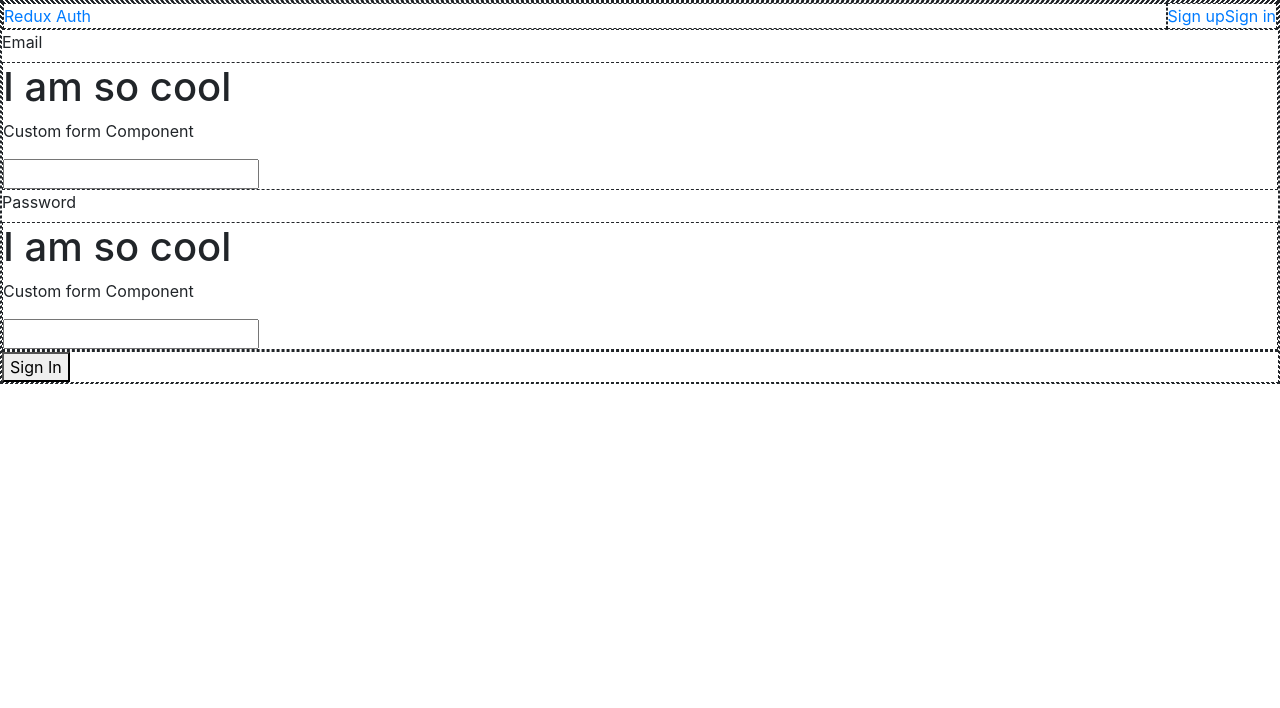
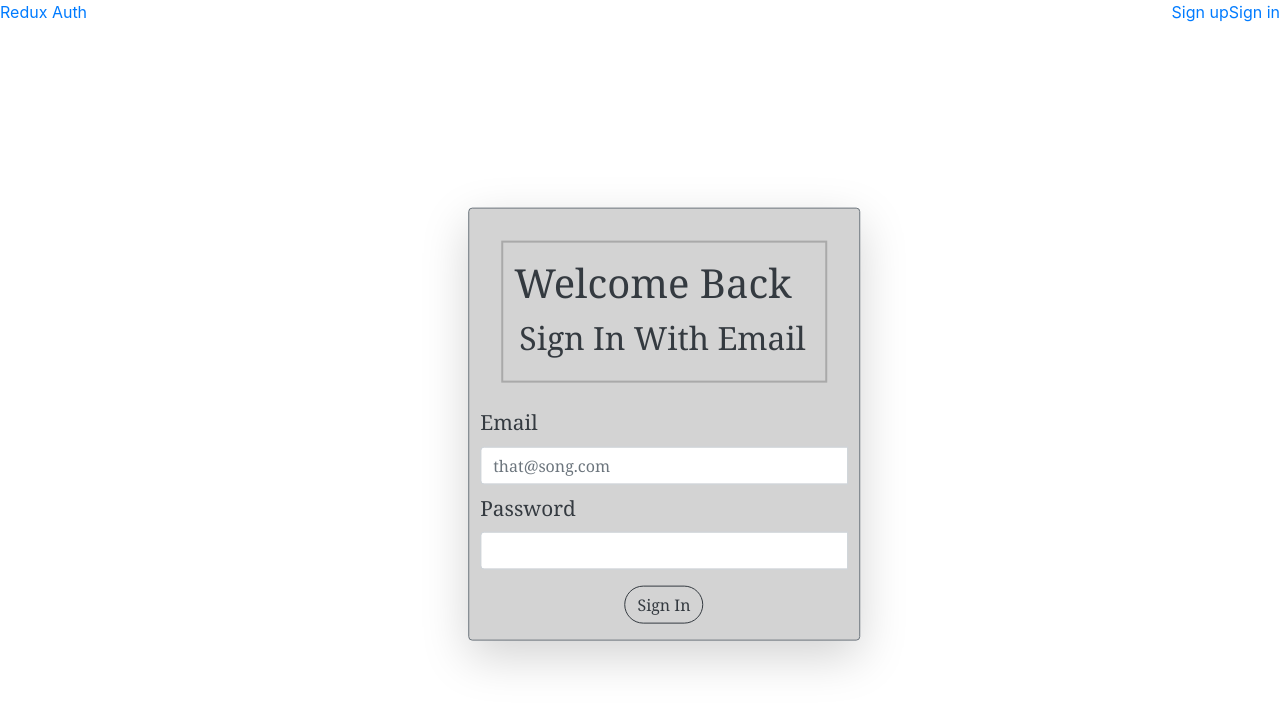
Before and after one commit to PeterBWu/that-song, a React (Create React App) app in the folder client/: page /signin in a window 1280 px wide. Shown: the top 708 px of the page. Built offline with nearby package versions, Linux system fonts and the light colour scheme.

Commit message:
added css and validation to signup, signin and signout(just started) containers, adjusted peter's style sheet to remove dotted borders

```diff
--- a/client/src/containers/auth/SignIn.js
+++ b/client/src/containers/auth/SignIn.js
@@ -17,7 +17,7 @@ class SignIn extends Component {
             <div>
                 <h1>I am so cool</h1>
                 <p>Custom form Component</p>
-                <input {...input}/>
+                <input {...input} />
             </div>
         )
     }
@@ -25,31 +25,63 @@ class SignIn extends Component {
     render() {
         const { handleSubmit } = this.props;
 
-        return(
-            <form onSubmit={handleSubmit(this.onSubmit)}>
-                <fieldset>
-                    <label>Email</label>
-                    <Field
-                        name='email'
-                        type='text'
-                        component={this.renderInput}
+        return (
+            <div
+            className="container
+                        d-flex
+                        justify-content-center
+                        text-dark"
+                        >
+            <form id="input_box"
+                onSubmit={handleSubmit(this.onSubmit)}
+                className="m-4 card border-secondary shadow-lg p-3 rounded">
+                <div className="m-3 p-3" style={{border: '2px darkgrey solid'}}>
+                    <h1 className="form-row card-title text-dark"
+                    >Welcome Back </h1>
+                    <h2>Sign In With Email</h2>
+                </div>
+
+                <fieldset className="form-row">
+                    <label className="mt-2"
+                        for="validationEmail">Email</label>
+                    <div className="input-group">
+                        <Field type="text"
+                            name="email"
+                            component="input"
+                            autoComplete="none"
+                            className="form-control"
+                            placeholder="that@song.com"
+                            aria-describedby="inputGroupPrepend"
+                            required/>
+                        <div className="invalid-feedback">
+                            Please provide an email.
+                        </div>
+                    </div>
+                </fieldset>
+
+                <fieldset className="form-row">
+                    <label className="mt-2"
+                        for="validationPassword">Password</label>
+                    <div className="input-group">
+                        <Field
+                        className="form-control"
+                        name="password"
+                        type="password"
+                        component="input"
                         autoComplete="none"
-                    />
+                        aria-describedby="inputGroupPrepend"
+                        required/>
+                        <div className="invalid-feedback">
+                            Please choose a password.
+                        </div>
+                    </div>
                 </fieldset>
-                <fieldset>
-                    <label>Password</label>
-                    <Field
-                        name='password'
-                        type='password'
-                        component={this.renderInput}
-                        autoComplete="none"
-                    />
-                </fieldset>
-                <div>
-                    {this.props.errorMessage}
-                </div>
-                <button>Sign In</button>
+                <div>{this.props.errorMessage}</div>
+                    <div className="text-center ">
+                        <button className="btn btn-outline-dark mt-3 rounded-pill">Sign In</button>
+                    </div>
             </form>
+        </div>
         );
     }
 }
@@ -59,6 +91,6 @@ function mapStateToProps(state) {
 }
 
 export default compose(
-    connect(mapStateToProps, {signIn}),
+    connect(mapStateToProps, { signIn }),
     reduxForm({ form: 'signin' })
 )(SignIn);
--- a/client/src/containers/auth/SignOut.js
+++ b/client/src/containers/auth/SignOut.js
@@ -8,7 +8,12 @@ class SignOut extends Component {
   }
 
   render() {
-    return <h1>Sorry to see you go!</h1>;
+    return (
+      <div className="container fluid text-center">
+        <h1 className="jumbotron bg-success"
+        >Sorry to see you go!</h1>;
+  </div>
+    )
   }
 }
 
--- a/client/src/containers/auth/SignUp/SignUp.js
+++ b/client/src/containers/auth/SignUp/SignUp.js
@@ -17,12 +17,12 @@ class SignUp extends Component {
       })
     }
     else{
-      alert('error')
+      alert('Passwords do not match!')
   };
 }
 
   validate = values => {
-  if(values.email && values.password && values.password === values.confirm_password){
+  if(values.password === values.confirm_password){
     return true
   } else {
     return false;
@@ -37,43 +37,70 @@ class SignUp extends Component {
         className="container
                     d-flex
                     justify-content-center
-                    text-dark">
+                    text-dark"
+                    >
         <form id="input_box"
           onSubmit={handleSubmit(this.onSubmit)}
-          className="m-4 p-4" >
+          className="m-4 card border-secondary shadow-lg p-3 rounded"
+          >
+          <div className="m-3 p-3" style={{border: '2px darkgrey solid'}}>
+            <h1 className="form-row card-title text-dark"
+            >Join with your email</h1>
+          </div>
+
           <fieldset className="form-row">
-            <label>Email</label>
-            <Field
-              className="border-light"
+            <label for="validationEmail">Email</label>
+            <div className="input-group">
+              <Field type="text"
                 name="email"
-              type="text"
                 component="input"
                 autoComplete="none"
-            />
+                className="form-control"
+                placeholder="that@song.com"
+                aria-describedby="inputGroupPrepend"
+                required/>
+                <div className="invalid-feedback">
+                  Please provide an email.
+                </div>
+              </div>
           </fieldset>
+
           <fieldset className="form-row">
-            <label>Password</label>
+            <label className="mt-2"
+                    for="validationPassword">Password</label>
+            <div className="input-group">
               <Field
-              className="border-light"
+                className="form-control"
                 name="password"
                 type="password"
                 component="input"
                 autoComplete="none"
-            />
+                aria-describedby="inputGroupPrepend"
+                required/>
+                <div className="invalid-feedback">
+                  Please choose a password.
+                </div>
+            </div>
           </fieldset>
           <fieldset className="form-row">
-            <label>Confirm Password</label>
+            <label className="mt-2" for="vaildatePasswordConfirm">Confirm Password</label>
+            <div>
             <Field
-              className="border-light"
+              className="form-control"
               name="confirm_password"
               type="password"
               component="input"
               autoComplete="none"
-            />
+              aria-describedby="inputGroupPrepend"
+              required/>
+              <div className="invalid-feedback">
+                Please confirm password.
+              </div>
+            </div>
           </fieldset>
           <div>{this.props.errorMessage}</div>
           <div className="text-center ">
-          <button className="btn btn-outline-dark mt-3">Signup</button>
+          <button className="btn btn-outline-dark mt-3 rounded-pill">Sign Up</button>
           </div>
         </form>
       </div>
--- a/client/src/containers/style.css
+++ b/client/src/containers/style.css
@@ -1,6 +1,6 @@
 span.bolded{
     font-weight: bolder;
 }
-div{
+/* div{
     border:1px dashed;
-}
+} */
```
Also changed, not shown: 1 other file (tests, documents, lock files or other folders). Lines whose indentation alone changed are shown as unchanged.
